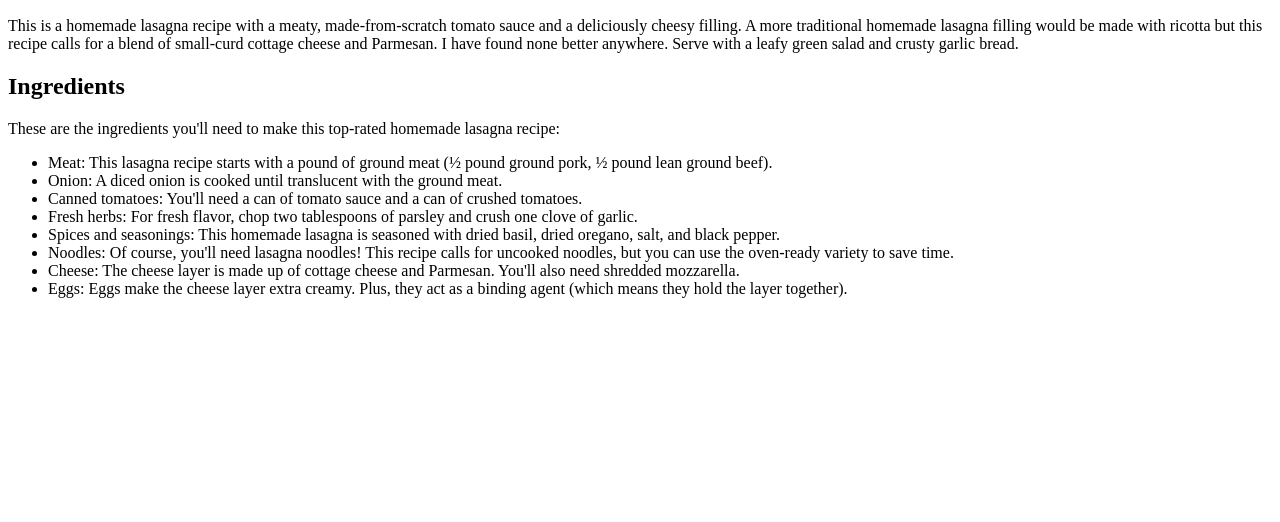
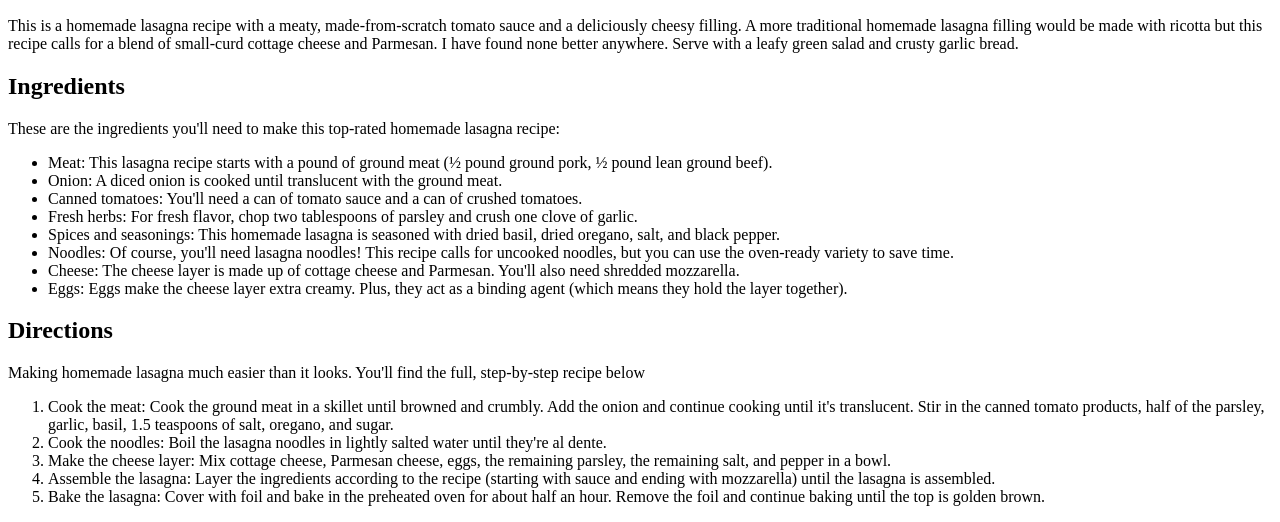
Before and after one commit to tanyab3/odin-recipes, a plain HTML site: page recipes/lasagna.html in a window 1280 px wide. Shown: the part 434-956 px from the top of the page. Before the commit the page ends 800 px from the top, so only its background shows below. Drawn offline with Linux system fonts and the light colour scheme.

Commit message:
Added ordered list with the steps to follow

```diff
--- a/recipes/lasagna.html
+++ b/recipes/lasagna.html
@@ -30,6 +30,18 @@
             <li>Eggs: Eggs make the cheese layer extra creamy. Plus, they act as a binding agent (which means they hold the layer together).</li>
 
         </ul>
+        <h2>Directions</h2>
+         <p>Making homemade lasagna much easier than it looks. You'll find the full, step-by-step recipe below </p>
+        <ol>
+            <li>Cook the meat: Cook the ground meat in a skillet until browned and crumbly. Add the onion and continue cooking until it's translucent. Stir in the canned tomato products, half of the parsley, garlic, basil, 1.5 teaspoons of salt, oregano, and sugar.</li>
+            <li>Cook the noodles: Boil the lasagna noodles in lightly salted water until they're al dente.</li>
+            <li>Make the cheese layer: Mix cottage cheese, Parmesan cheese, eggs, the remaining parsley, the remaining salt, and pepper in a bowl.</li>
+            <li>Assemble the lasagna: Layer the ingredients according to the recipe (starting with sauce and ending with mozzarella) until the lasagna is assembled.</li>
+            <li>Bake the lasagna: Cover with foil and bake in the preheated oven for about half an hour. Remove the foil and continue baking until the top is golden brown.</li>
+        </ol>
+  </body>
+</html>
+
 
   </body>
   </html>
```
